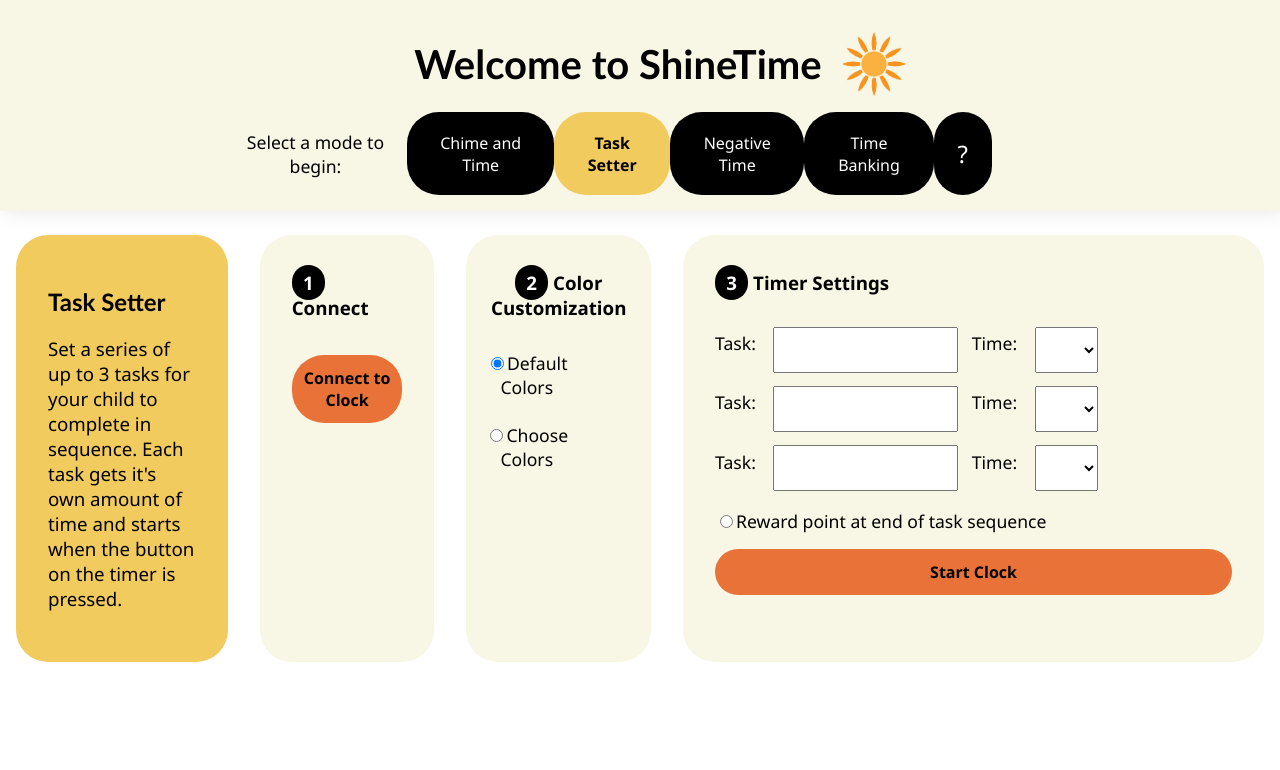
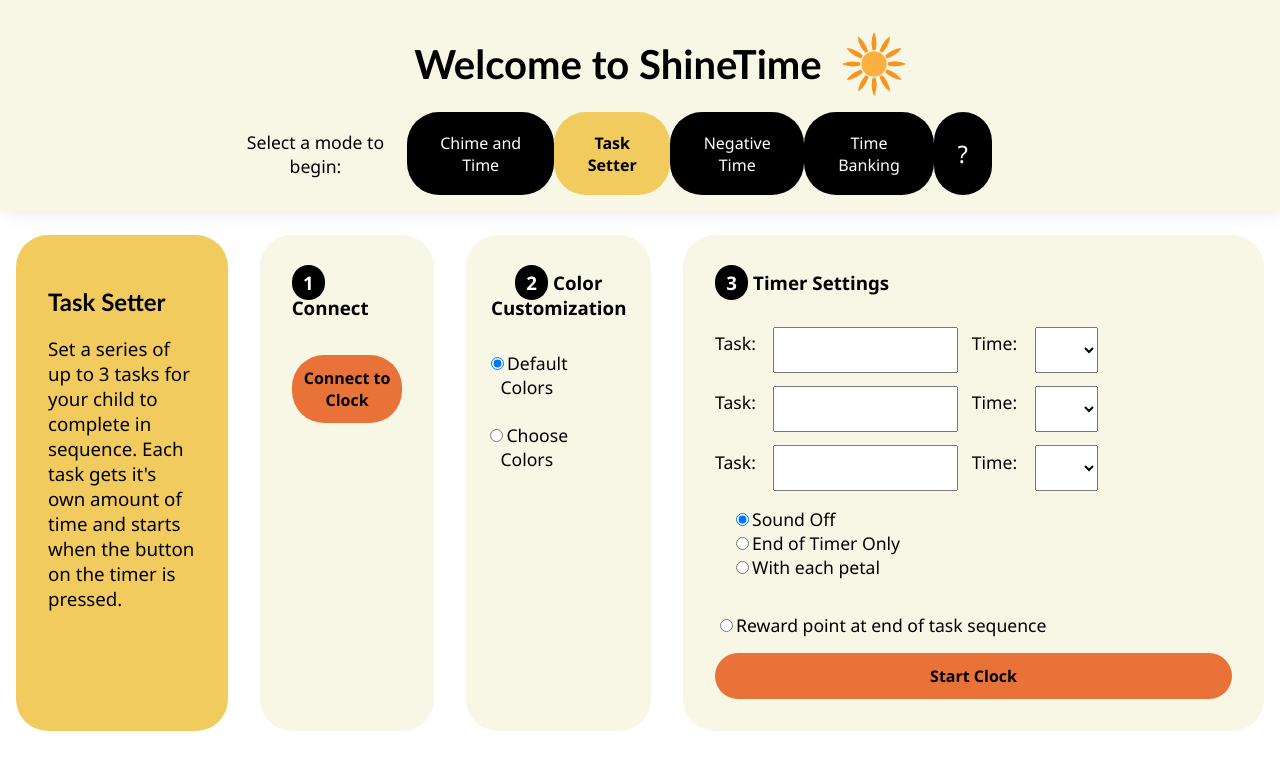
Before and after one commit to kailaho/capstoneTest, a React (Vite) app in the folder my-react-app/: page / in a window 1280 px wide. Both pictures are taken after a click on the button "Task Setter". Shown: the top 770 px of the page. Built offline with nearby package versions, Linux system fonts and the light colour scheme.

Commit message:
adding sound task setter

```diff
--- a/my-react-app/src/App.jsx
+++ b/my-react-app/src/App.jsx
@@ -274,8 +274,9 @@ function App() {
         const timeArr = [5];
         timeArr[0] = 2;
         timeArr[1] = reward;
+        timeArr[2] = soundMode;
          for (let i = 0; i < 3; i++){
-            timeArr[i + 2] = tasks[i].time;
+            timeArr[i + 3] = tasks[i].time;
         }
 
         const timeArrBytes = new Uint8Array(timeArr);
@@ -578,6 +579,21 @@ function App() {
                   </select>
                 </div>
               ))}
+
+              <div className="radioWrapper">
+                <label>
+                  <input type="radio" value="2" checked={soundMode === 2} onChange={() => handleSoundChange(2)} />
+                  Sound Off
+                </label>
+                <label>
+                  <input type="radio" value="3" checked={soundMode === 3} onChange={() => handleSoundChange(3)} />
+                  End of Timer Only
+                </label>
+                <label>
+                  <input type="radio" value="4" checked={soundMode === 4} onChange={() => handleSoundChange(4)} />
+                  With each petal
+                </label>
+              </div>
 
               <label id="pushLabel">
                   <input type="radio" value="1" checked={reward === 1} onChange={() => handleRewardChange(1)} />
```
